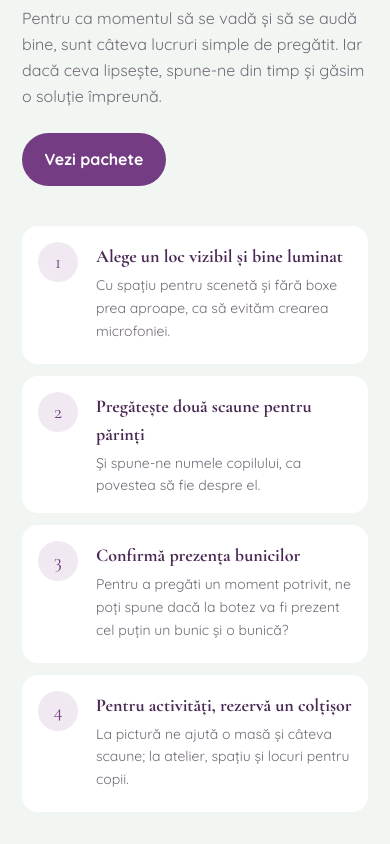
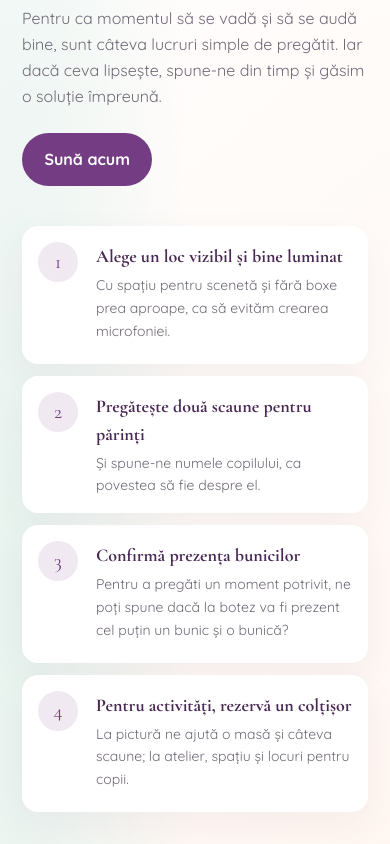
Before and after one commit to anndra17/FairiesWebsite, an Angular app: page /pachete-2026 in a window 390 px wide. Shown: the part 2200-3044 px from the top of the page. Built offline with nearby package versions, Linux system fonts and the light colour scheme.

Commit message:
Refresh packages page and call CTAs
Update preparation and closing CTA copy, link the preparation button to the phone number, and refine the packages page background and step-card styling.

```diff
--- a/src/app/content/site-content.ts
+++ b/src/app/content/site-content.ts
@@ -85,7 +85,7 @@ export const SITE_CONTENT = {
     eyebrow: 'Un mic ajutor pentru gazde',
     title: 'Voi vă bucurați de zi. Noi aducem povestea.',
     description: 'Pentru ca momentul să se vadă și să se audă bine, sunt câteva lucruri simple de pregătit. Iar dacă ceva lipsește, spune-ne din timp și găsim o soluție împreună.',
-    cta: 'Vezi pachete',
+    cta: 'Sună acum',
     steps: [
       { title: 'Alege un loc vizibil și bine luminat', description: 'Cu spațiu pentru scenetă și fără boxe prea aproape, ca să evităm crearea microfoniei.' },
       { title: 'Pregătește două scaune pentru părinți', description: 'Și spune-ne numele copilului, ca povestea să fie despre el.' },
@@ -97,7 +97,7 @@ export const SITE_CONTENT = {
     eyebrow: 'Următoarea poveste poate fi a voastră',
     title: 'Facem loc și pentru zâmbetul vostru?',
     description: 'Răsfoiește pachetele, alege ce vi se potrivește și păstrează un strop de loc pentru surprize. Noi venim cu zânele și cu chef de poveste.',
-    cta: '  Sună sau scrie-ne',
+    cta: '  Sună acum',
     target: 'packages',
   },
   footer: {
--- a/src/app/features/packages/packages-page.component.ts
+++ b/src/app/features/packages/packages-page.component.ts
@@ -4,7 +4,8 @@ import { SITE_CONTENT } from '../../content/site-content';
 @Component({
   selector: 'app-packages-page',
   template: `
-    <section id="packages" class="scroll-mt-24 bg-[radial-gradient(ellipse_at_10%_10%,#f5e8f2_0,transparent_34%),var(--color-paper)] py-16 sm:py-24">
+    <div class="bg-[radial-gradient(ellipse_at_85%_15%,#f9e6e8_0,transparent_32%),radial-gradient(ellipse_at_4%_90%,#e7f3ef_0,transparent_34%),linear-gradient(140deg,var(--color-paper),#fff_58%,#fff6f1)]">
+    <section id="packages" class="scroll-mt-24 py-16 sm:py-24">
       <div class="site-container">
         <div class="mx-auto mb-10 max-w-[720px] text-center"><span class="eyebrow">{{ content.packages.eyebrow }}</span><h1 class="section-title">{{ content.packages.title }}</h1><p class="mt-4 text-lg leading-relaxed text-muted">{{ content.packages.description }}</p></div>
         <div class="grid items-stretch gap-5 lg:grid-cols-3">
@@ -22,21 +23,22 @@ import { SITE_CONTENT } from '../../content/site-content';
       </div>
     </section>
 
-    <section id="preparation" class="scroll-mt-24 bg-mint/70 py-20 sm:py-24 lg:py-28">
+    <section id="preparation" class="scroll-mt-24 py-20 sm:py-24 lg:py-28">
       <div class="site-container grid items-center gap-10 lg:grid-cols-2 lg:gap-16">
         <div>
           <span class="eyebrow">{{ content.preparation.eyebrow }}</span>
           <h2 class="section-title">{{ content.preparation.title }}</h2>
           <p class="mt-4 leading-relaxed text-muted">{{ content.preparation.description }}</p>
-          <a class="button-primary mt-6" href="#packages">{{ content.preparation.cta }}</a>
+          <a class="button-primary mt-6" href="tel:0774469280">{{ content.preparation.cta }}</a>
         </div>
         <ol class="grid grid-rows-4 gap-3">
           @for (step of content.preparation.steps; track step.title; let i = $index) {
-            <li class="grid grid-cols-[42px_1fr] gap-4 rounded-2xl bg-white p-4 sm:p-5"><span class="grid size-10 place-items-center rounded-full bg-lilac font-display text-xl text-plum">{{ i + 1 }}</span><div><h3 class="text-lg font-bold text-plum-dark">{{ step.title }}</h3><p class="mt-1 text-sm leading-relaxed text-muted">{{ step.description }}</p></div></li>
+            <li class="grid grid-cols-[42px_1fr] gap-4 rounded-2xl bg-white p-4 shadow-card sm:p-5"><span class="grid size-10 place-items-center rounded-full bg-lilac font-display text-xl text-plum">{{ i + 1 }}</span><div><h3 class="text-lg font-bold text-plum-dark">{{ step.title }}</h3><p class="mt-1 text-sm leading-relaxed text-muted">{{ step.description }}</p></div></li>
           }
         </ol>
       </div>
     </section>
+    </div>
   `,
 })
 export class PackagesPageComponent { protected readonly content = SITE_CONTENT; }
```
